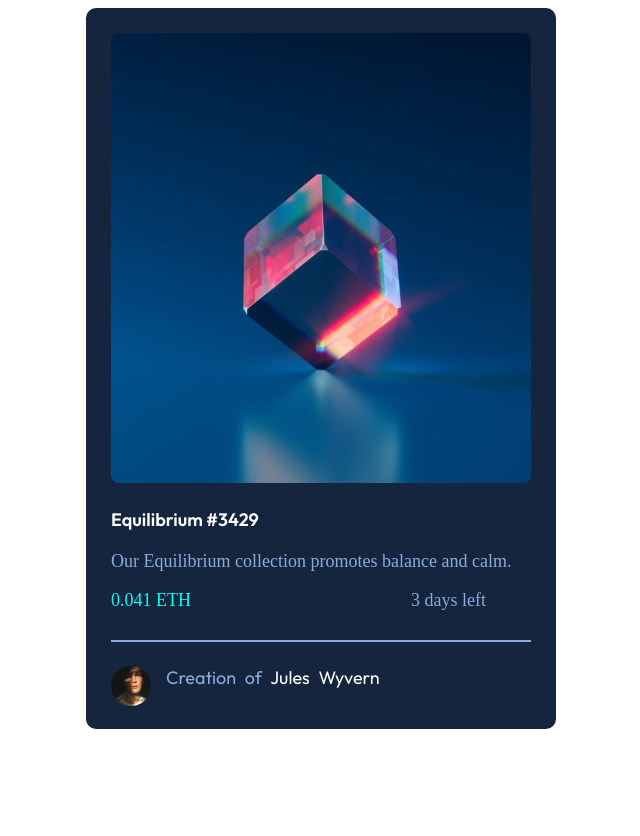
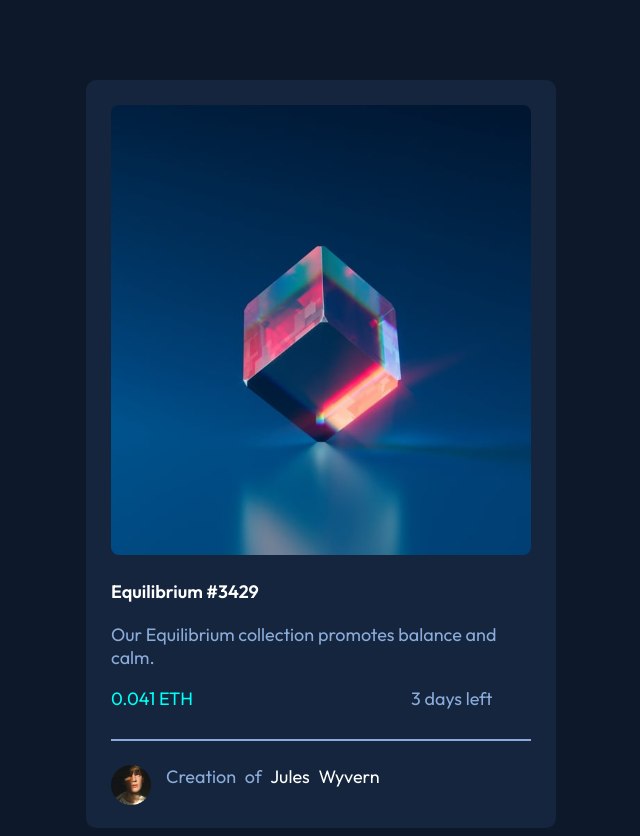
Before and after one commit to MSameer192/nft-preview-card-component-main, a plain HTML site: page index.html in a window 1280 px wide. Shown: the whole page, without its empty margins (319-959 px from the left). Before the commit the page ends 800 px from the top, so only its background shows below. Drawn offline with Linux system fonts and the light colour scheme.

Commit message:
it is new updated css

```diff
--- a/CSS/style.css
+++ b/CSS/style.css
@@ -1,21 +1,3 @@
-<!DOCTYPE html>
-<html lang="en">
-<head>
-  <meta charset="UTF-8">
-  <meta name="viewport" content="width=device-width, initial-scale=1.0"> <!-- displays site properly based on user's device -->
-
-  <link rel="icon" type="image/png" sizes="32x32" href="./images/favicon-32x32.png">
-
-  <link rel="stylesheet" href="./CSS/style.css">
-
-  <link rel="preconnect" href="https://fonts.googleapis.com">
-  <link rel="preconnect" href="https://fonts.gstatic.com" crossorigin>
-  <link href="https://fonts.googleapis.com/css2?family=Outfit:wght@300;400;600&display=swap" rel="stylesheet">
-
-  <title>Sameer Memon | NFT preview card component</title>
-
-  <style>
-
 body {
     background-color: hsl(217, 54%, 11%);
     margin-top: 10vh;
@@ -98,56 +80,3 @@ hr {
 span {
     word-spacing: 5px;
 }
-  </style>
-
-
-  <!-- Feel free to remove these styles or customise in your own stylesheet 👍 -->
-  <!-- <style>
-    .attribution { font-size: 11px; text-align: center; }
-    .attribution a { color: hsl(228, 45%, 44%); }
-  </style> -->
-</head>
-<body>
-
-  <div id="container">
-
-    <div class="first-container">
-      <div class="nft-img">
-        <img src="./images/image-equilibrium.jpg" alt="NFT-IMG">
-      </div>
-    </div>
-      <div class="Equilibrium">
-          Equilibrium #3429
-      </div>
-
-      <div class="equi_para">
-          <p>  Our Equilibrium collection promotes balance and calm.</p>
-      </div>
-
-      <div class="icons">
-        <div class="ETH">  0.041 ETH</div>
-        <div class="left">  3 days left </div>
-      </div>
-
-      <hr>
-
-      <div class="footer">
-        <div>
-        <img class="image-avatar"  src="./images/image-avatar.png" alt="image-avatar">
-        </div>
-        <div class="text"><span class="creation"> Creation of <span class="Jules"> Jules Wyvern </span>
-        </div>
-      </div>
-
-  </div>
-
-
-
-
-
-  <!-- <div class="attribution">
-    Challenge by <a href="https://www.frontendmentor.io?ref=challenge" target="_blank">Frontend Mentor</a>.
-    Coded by <a href="#">Your Name Here</a>.
-  </div> -->
-</body>
-</html>
```
